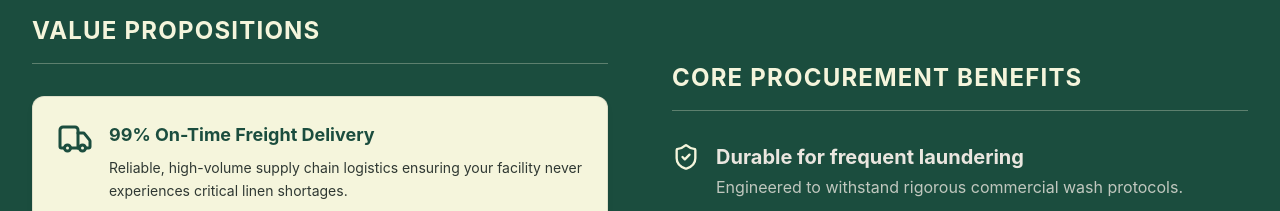
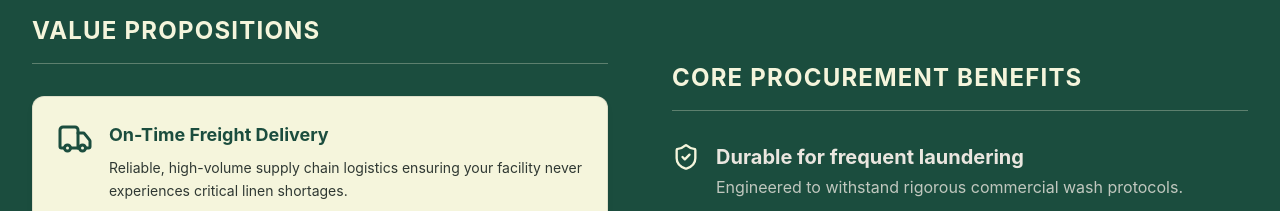
Before and after one commit to numBerNiko/Trendsetter-dev, a React (Vite) app: page /home in a window 1280 px wide. Shown: the part 4680-4891 px from the top of the page. Built offline with nearby package versions, Linux system fonts and the light colour scheme.

Commit message:
copy: remove 99 percent from freight delivery value prop on both sites

```diff
--- a/src/pages/HomePage.jsx
+++ b/src/pages/HomePage.jsx
@@ -303,7 +303,7 @@ export default function HomePage() {
                 <div className="bg-white p-6 rounded-xl shadow-md border border-slate/10 text-left flex gap-4 items-start">
                   <Truck size={36} className="shrink-0 text-[var(--theme-color)]" />
                   <div>
-                    <h4 className="font-bold text-lg mb-2 text-[var(--theme-color)]">99% On-Time Freight Delivery</h4>
+                    <h4 className="font-bold text-lg mb-2 text-[var(--theme-color)]">On-Time Freight Delivery</h4>
                     <p className="text-slate text-sm opacity-90 leading-relaxed">
                       Reliable, high-volume supply chain logistics ensuring your facility never experiences critical linen shortages.
                     </p>
```
